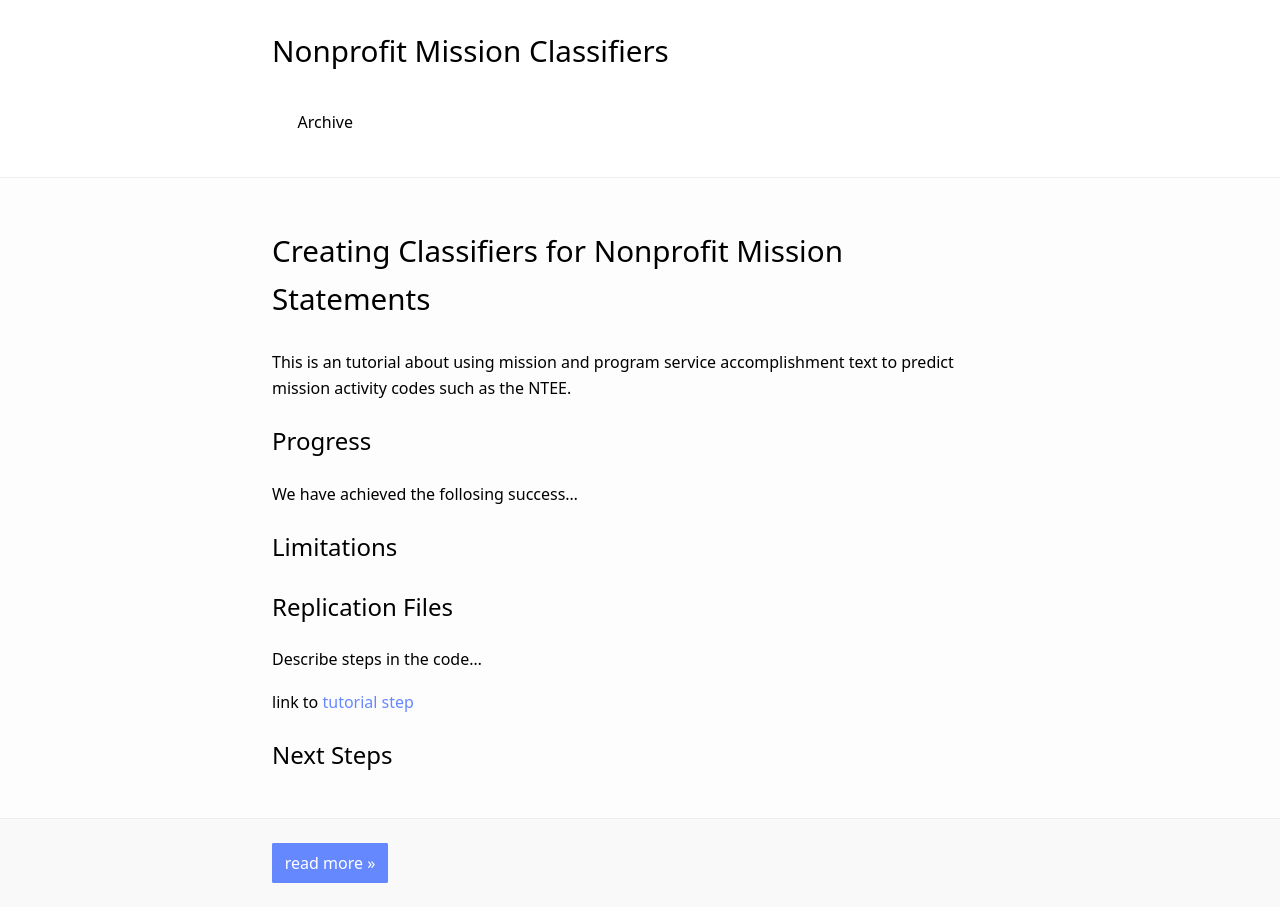
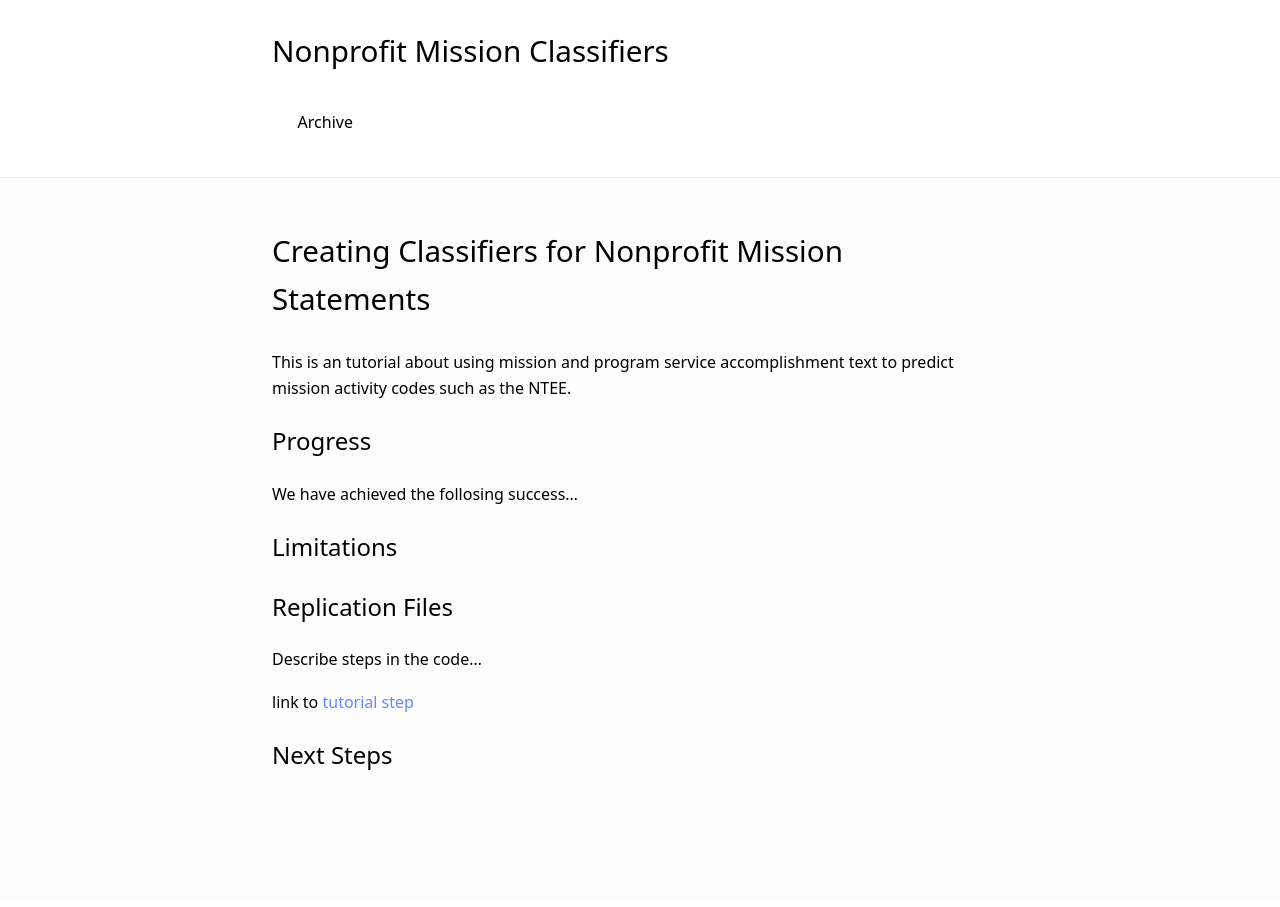
Before and after one commit to Nonprofit-Open-Data-Collective/machine_learning_mission_codes, a Jekyll site: the page built from docs/index.md, in a window 1280 px wide. Built offline with Jekyll 4.4.1, drawn with Linux system fonts in a browser that asks for light colours.

Commit message:
Update home.html

```diff
--- a/docs/_layouts/home.html
+++ b/docs/_layouts/home.html
@@ -7,5 +7,3 @@ layout: default
 {{ content }}
 
 </article>
-
-<footer><a class="ghost" href="{{ page.url | relative_url }}">read more »</a></footer>
```
